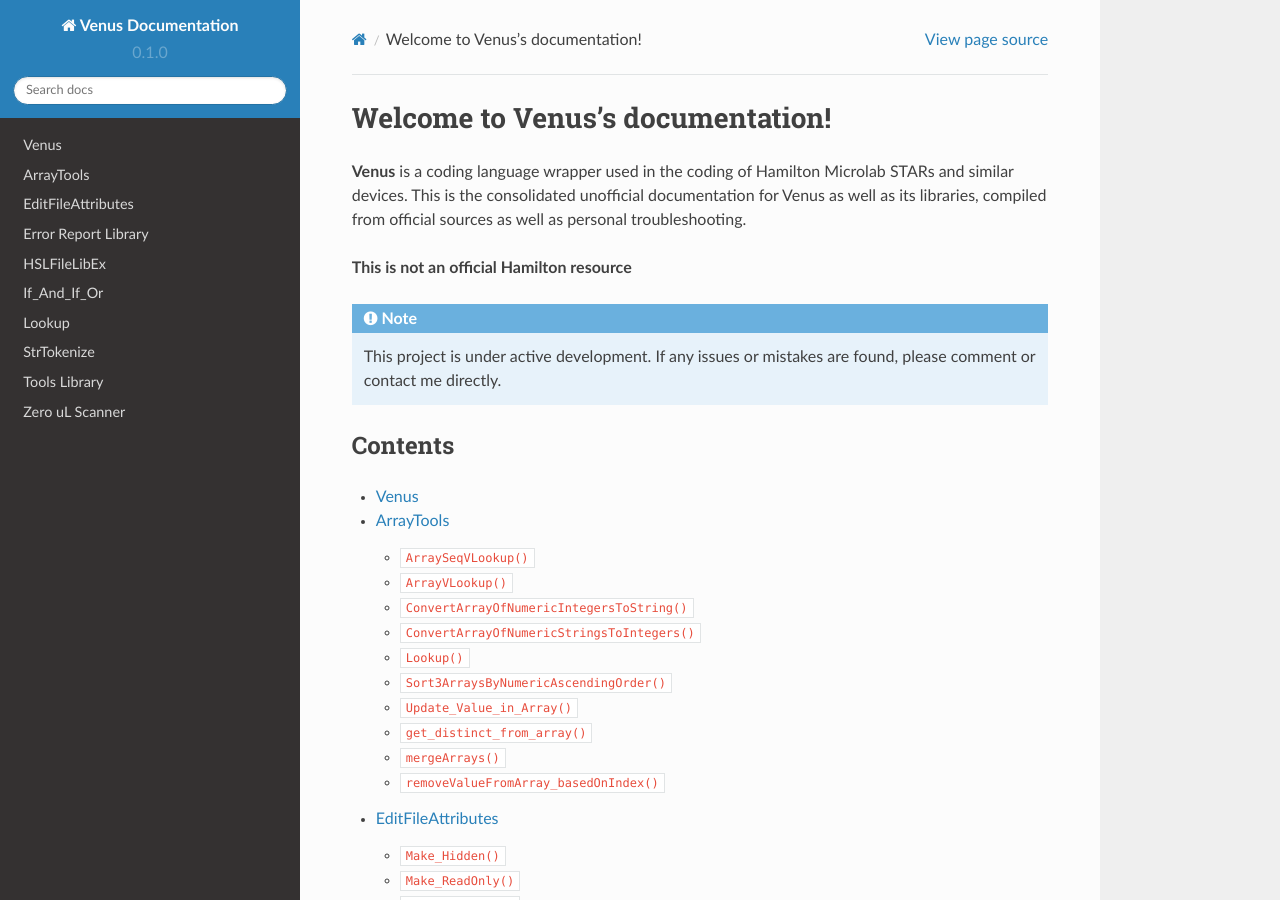
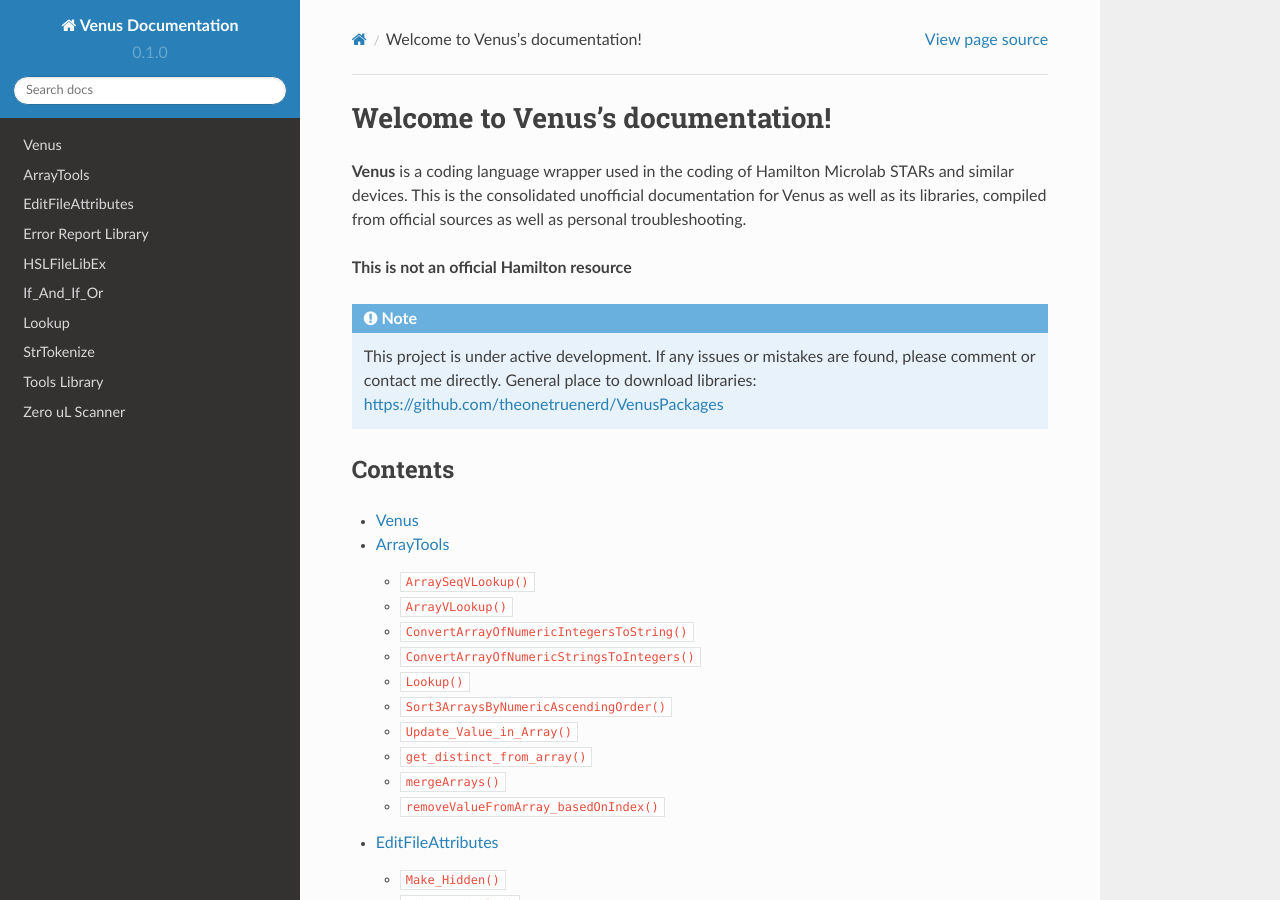
Before and after one commit to theonetruenerd/VenusLibraryDocumentation, a Sphinx documentation site: the page built from docs/source/index.rst, in a window 1280 px wide and 900 px high. Built offline with Sphinx 7.4.7 and the Read the Docs theme 2.0.0, drawn with Linux system fonts in a browser that asks for light colours.

Commit message:
Update index.rst

```diff
--- a/docs/source/index.rst
+++ b/docs/source/index.rst
@@ -9,6 +9,7 @@
 .. note::
 
    This project is under active development. If any issues or mistakes are found, please comment or contact me directly.
+   General place to download libraries: https://github.com/theonetruenerd/VenusPackages
 
 Contents
 --------
```
